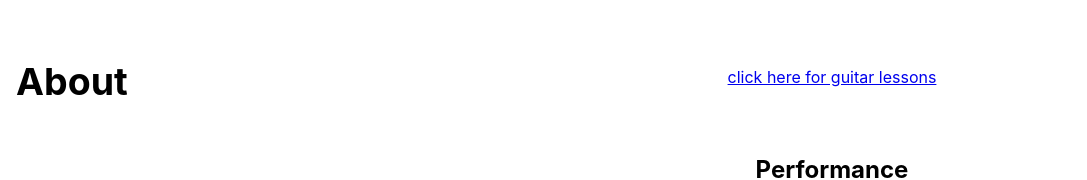
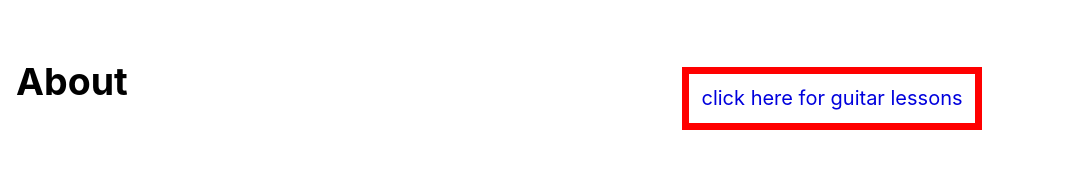
Before and after one commit to fml45678/MassonWebsite, a React (Create React App) app: page /performance in a window 1280 px wide. Shown: the part 244-424 px from the top of the page, without its empty margins (0-1087 px from the left). Built offline with nearby package versions, Linux system fonts and the light colour scheme.

Commit message:
changed guitar lesson link

```diff
--- a/src/pages/Performance.css
+++ b/src/pages/Performance.css
@@ -18,6 +18,14 @@
   height: 100%;
 }
 
+#lessons {
+  color: rgb(0, 0, 221);
+  text-decoration: none;
+  font-size: 20px;
+  padding: 1vw;
+  border: 0.6vw solid red;
+}
+
 @media only screen and (max-width: 890px) {
   .performance__flexContainer {
     justify-content: center;
--- a/src/pages/Performance.js
+++ b/src/pages/Performance.js
@@ -6,7 +6,7 @@ function Performance() {
     <div className="performance">
       <div className="performance__flexContainer">
         <h2>Teaching</h2>
-        <a target="blank" href="https://lemieuxstudios.com">
+        <a id="lessons" target="blank" href="https://lemieuxstudios.com">
           click here for guitar lessons
         </a>
         <h2>Performance</h2>
```
